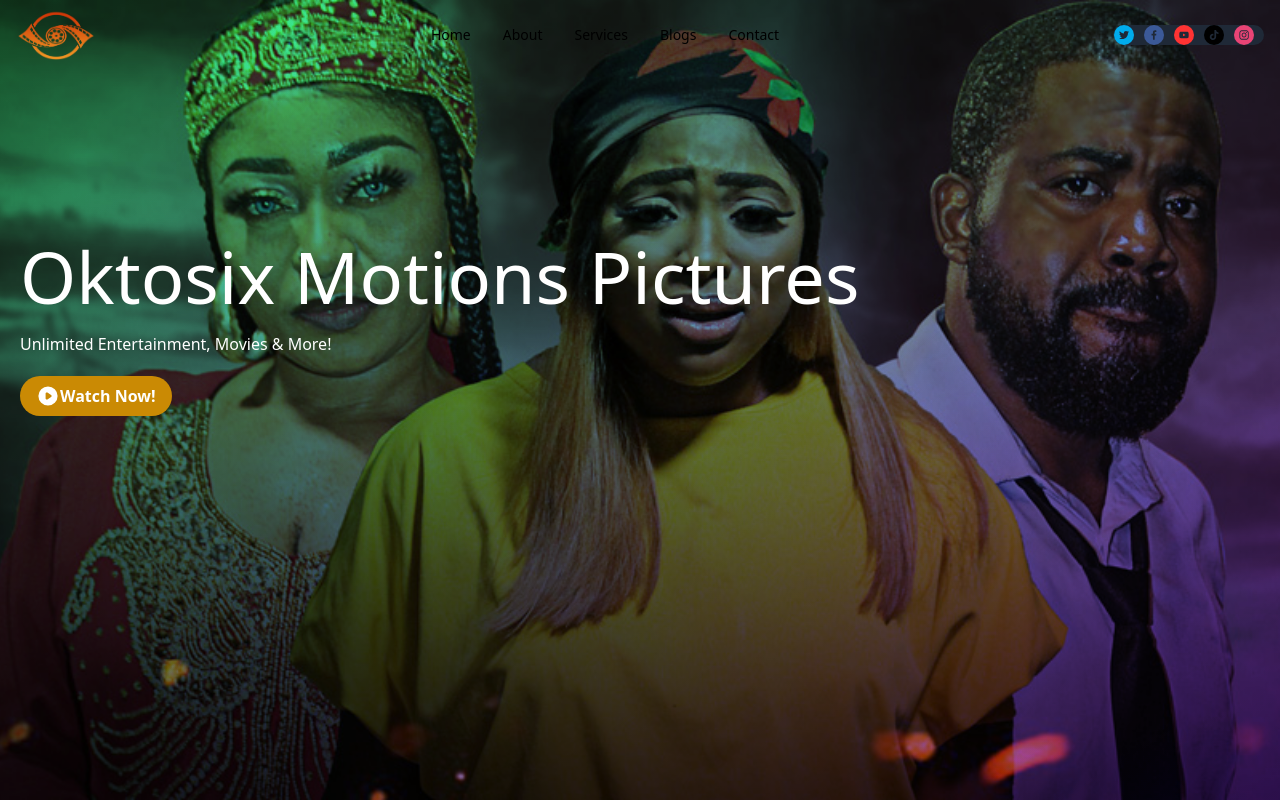
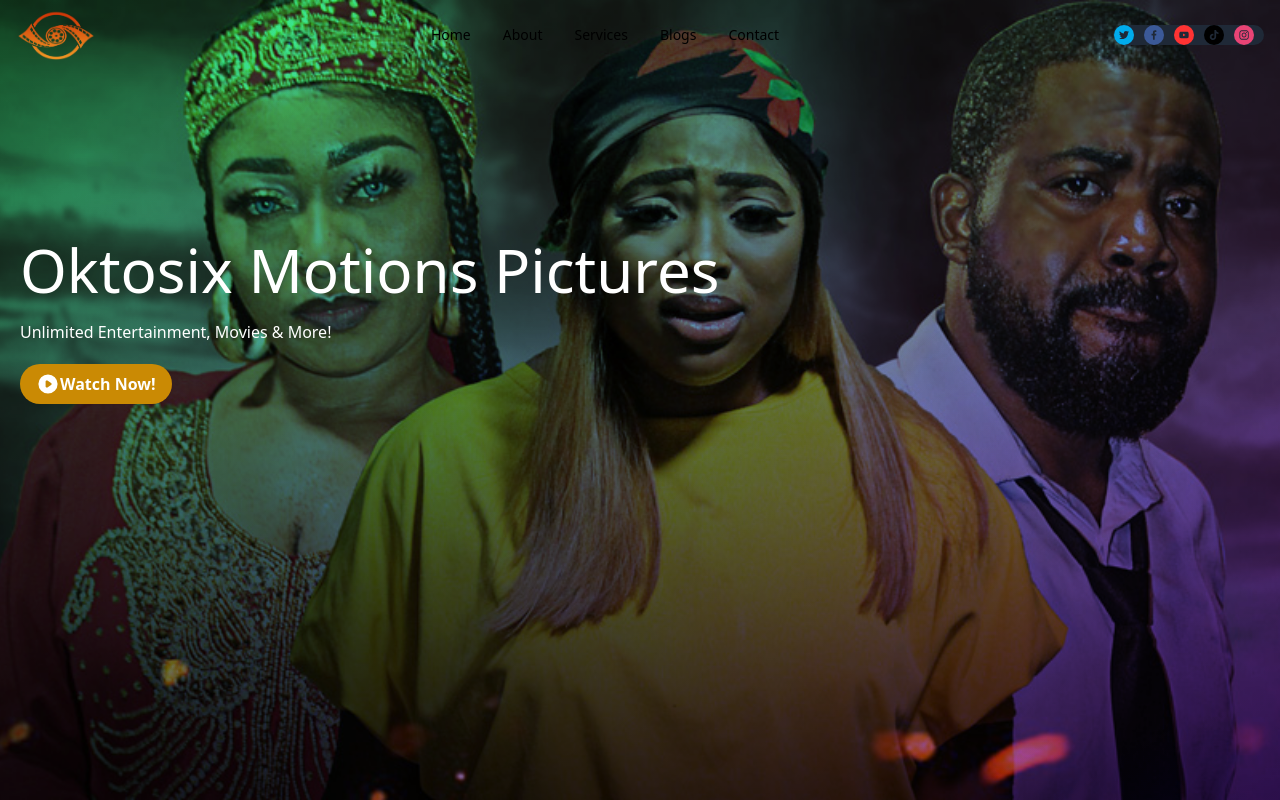
Before and after one commit to joseph-anselm/oktosix, a Next.js app: page / in a window 1280 px wide. Built offline with nearby package versions, Linux system fonts and the light colour scheme.

Commit message:
first commit

```diff
--- a/pages/index.js
+++ b/pages/index.js
@@ -14,7 +14,7 @@
 
         <div className=" relative top-60  text-white">
           <div className="ml-5 ">
-            <h1 className=" mb-5 text-7xl">Oktosix Motions Pictures</h1>
+            <h1 className=" mb-5 text-6xl">Oktosix Motions Pictures</h1>
             <p>Unlimited Entertainment, Movies & More!</p>
             <button className=" mt-5 flex rounded-full bg-yellow-600 py-2 px-4 font-bold text-white hover:bg-red-700">
               <svg
```
